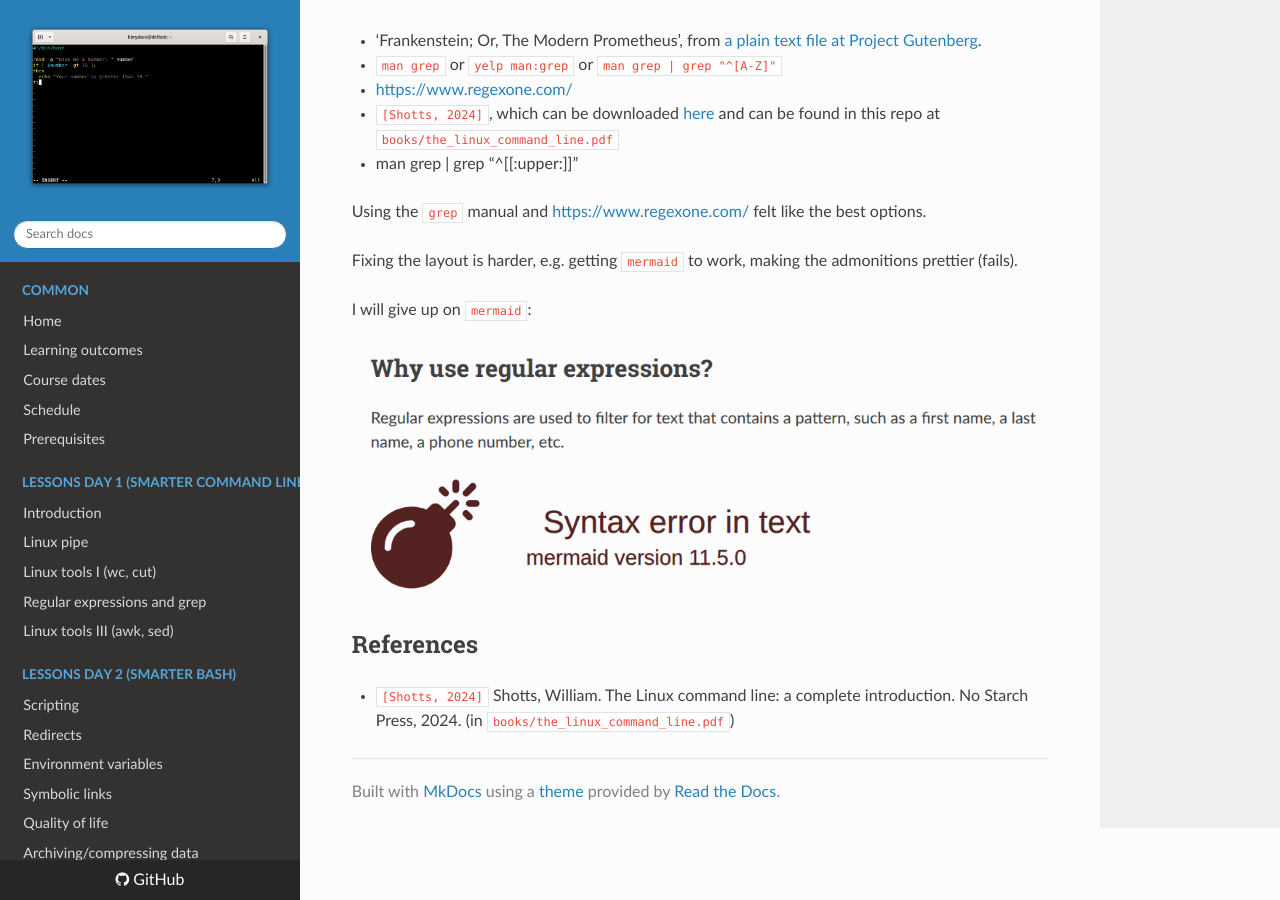
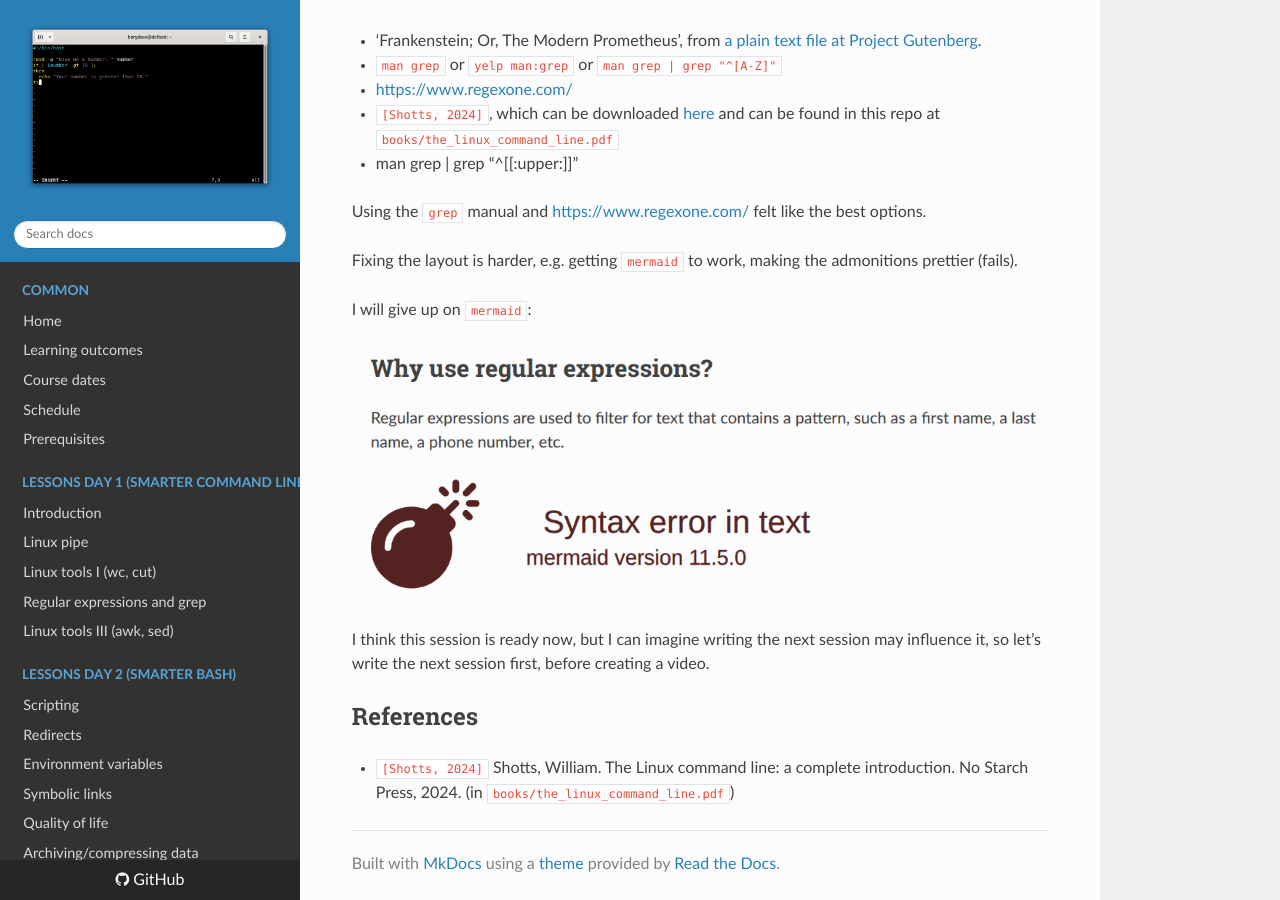
Before and after one commit to UPPMAX/linux-command-line-201, an MkDocs documentation site: the page built from docs/lesson_plans/20250602/README.md, in a window 1280 px wide and 900 px high, scrolled down 932 px. Built offline with MkDocs 1.6.1, drawn with Linux system fonts in a browser that asks for light colours; nearby versions of some CDN libraries.

Commit message:
Progress

```diff
--- a/docs/lesson_plans/20250602/README.md
+++ b/docs/lesson_plans/20250602/README.md
@@ -56,6 +56,10 @@ I will give up on `mermaid`:
 
 ![Mermaid does not work](no_mermaid.png)
 
+I think this session is ready now, but I can imagine
+writing the next session may influence it,
+so let's write the next session first,
+before creating a video.
 
 ## References
 
```
